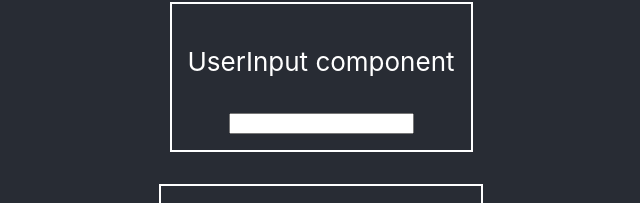
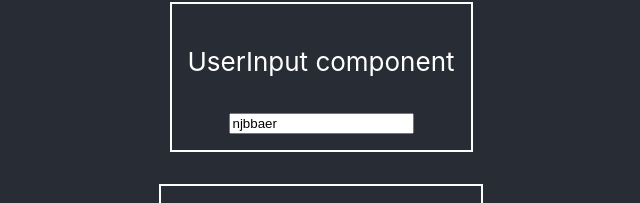
Before and after one commit to carsano2002/react.app, a React (Create React App) app: page / in a window 1280 px wide. Shown: the part 334-537 px from the top of the page, without its empty margins (319-959 px from the left). Built offline with nearby package versions, Linux system fonts and the light colour scheme.

Commit message:
Bind username input and output

```diff
--- a/src/App.js
+++ b/src/App.js
@@ -9,15 +9,19 @@ class App extends Component {
     username: "njbbaer"
   }
 
+  usernameHandler = (event) => {
+    this.setState({username: event.target.value});
+  }
+
   render() {
     return (
       <div className="App">
         <header className="App-header">
           <img src={logo} className="App-logo" alt="logo" />
-          <UserInput />
-          <UserOutput username={this.state.username}/>
-          <UserOutput username={this.state.username}/>
-          <UserOutput username={this.state.username}/>
+          <UserInput username={this.state.username} changed={this.usernameHandler} />
+          <UserOutput username={this.state.username} />
+          <UserOutput username={this.state.username} />
+          <UserOutput username={this.state.username} />
         </header>
       </div>
     );
--- a/src/UserInput/UserInput.js
+++ b/src/UserInput/UserInput.js
@@ -6,7 +6,7 @@ const userInput = ( props ) => {
     return (
         <div className="UserInput">
             <p>UserInput component</p>
-            <input></input>
+            <input onChange={props.changed} value={props.username}></input>
         </div>
     )
 };
```
